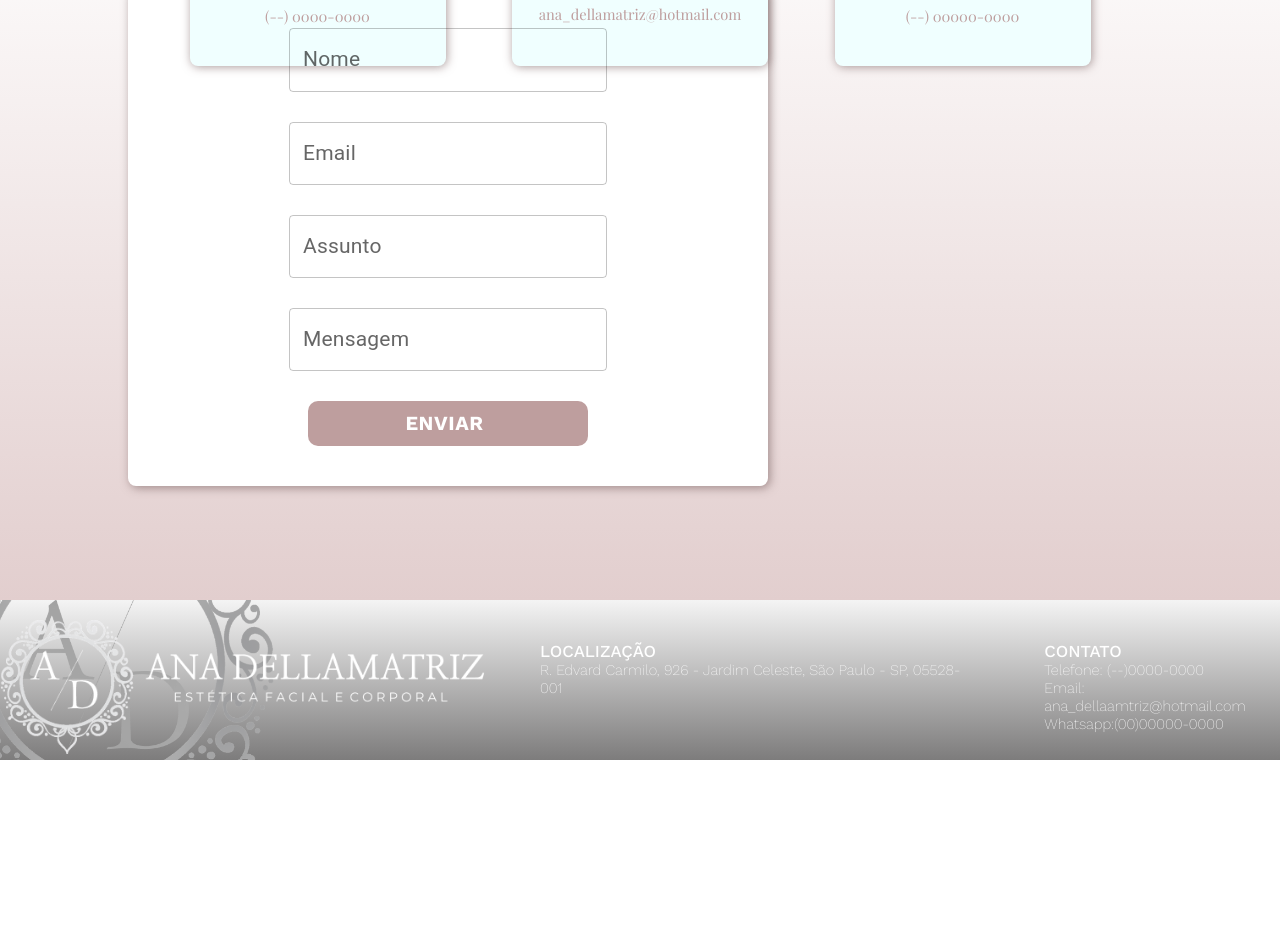
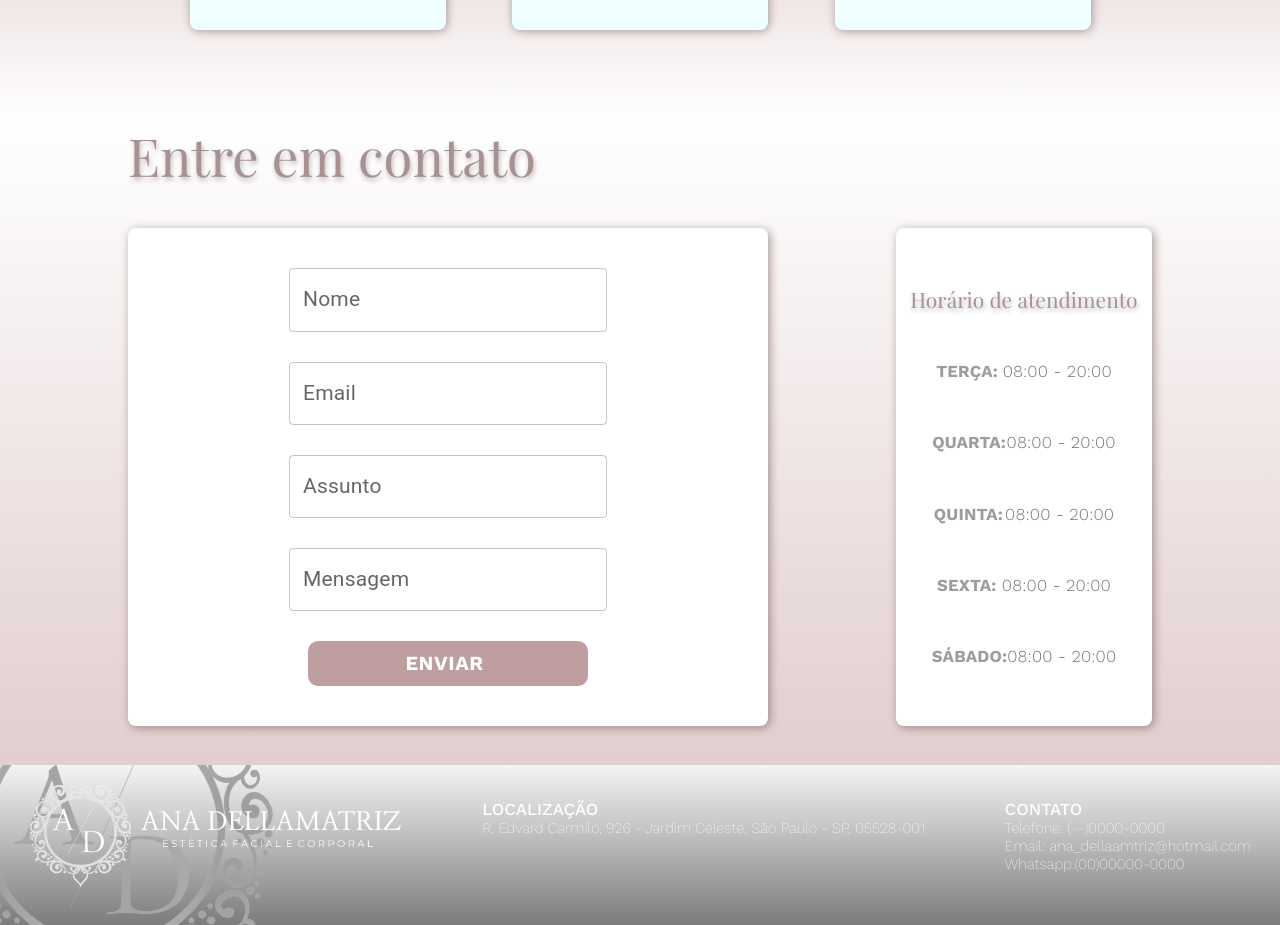
Before and after one commit to RenataDellamatriz/Ana-Dellamatriz, a React (Create React App) app: page /contato in a window 1280 px wide. Shown: the part 680-1605 px from the top of the page. Before the commit the page ends 1440 px from the top, so only its background shows below. Built offline with nearby package versions, Linux system fonts and the light colour scheme.

Commit message:
Making location page

```diff
--- a/src/App.tsx
+++ b/src/App.tsx
@@ -2,6 +2,7 @@ import "./App.css";
 import Contato from "./pages/contato";
 import Home from "./pages/home";
 import { BrowserRouter, Routes, Route } from "react-router-dom";
+import Localizacao from "./pages/localizacao";
 
 function App() {
   return (
@@ -9,6 +10,7 @@ function App() {
      <Routes>
         <Route path="/" element={<Home />} />
         <Route path="/contato" element={<Contato />} />
+        <Route path="/local" element={<Localizacao />} />
       </Routes>
     </BrowserRouter>
   );
--- a/src/components/Footer/Footer.css
+++ b/src/components/Footer/Footer.css
@@ -9,8 +9,9 @@
   }
 
   .logo {
-    width: 50%;
+    width: 30%;
     max-width: 500px;
+
   }
 
   .footer-wrapper {
--- a/src/components/Header/index.tsx
+++ b/src/components/Header/index.tsx
@@ -16,8 +16,16 @@ const Header = ({ sobreMimScroll }: { sobreMimScroll?: () => void }) => {
 
   const navigate = useNavigate();
 
+  const navigateToHome = () => {
+    navigate("/");
+  };
+
   const navigateToContact = () => {
     navigate("/contato");
+  };
+
+  const navigateToLocal = () => {
+    navigate("/local");
   };
 
   const changeBackground = () => {
@@ -62,7 +70,7 @@ const Header = ({ sobreMimScroll }: { sobreMimScroll?: () => void }) => {
           <a className="items">Serviços</a>
         </li>
         <li>
-          <a className="items">Localização</a>
+          <a className="items" onClick={navigateToLocal}>Localização</a>
         </li>
         <li>
           <Button
--- a/src/pages/contato/Contato.css
+++ b/src/pages/contato/Contato.css
@@ -16,9 +16,8 @@
     rgba(226, 206, 206, 1) 100%
   );
   width: 100vw;
-  height: auto;
+  height: 30vh;
   position: relative;
-
 }
 
 .card-wrapper {
@@ -70,10 +69,15 @@
 }
 
 .entre-em-contato {
+  padding-bottom: 3%;
   width: 100vw;
-  height: 90vh;
-  background: rgb(255,255,255);
-background: linear-gradient(180deg, rgba(255,255,255,1) 0%, rgba(226,206,206,1) 100%);
+  height: auto;
+  background: rgb(255, 255, 255);
+  background: linear-gradient(
+    180deg,
+    rgba(255, 255, 255, 1) 0%,
+    rgba(226, 206, 206, 1) 100%
+  );
 }
 
 .entre-em-contato h3 {
@@ -81,31 +85,90 @@ background: linear-gradient(180deg, rgba(255,255,255,1) 0%, rgba(226,206,206,1)
   font-size: 2.5rem;
   text-shadow: 1px 3px 5px #c0bbbb;
   color: rgb(166, 146, 146);
-  padding-left: 15%;
+  margin-left: 10%;
 }
 
-.input-wrapper{
-  width:50%;
-  height:auto;
-  padding:40px;
+.entre-em-contato-wrapper {
+  display: flex;
   margin-top: 3%;
-  margin-left: 10%;
+  justify-content: space-evenly;
+}
+
+.input-wrapper {
+  width: 50%;
+  height: auto;
+  padding: 40px;
   background-color: rgb(255, 255, 255);
   box-shadow: 2px 2px 10px rgba(115, 91, 91, 0.608);
   border-radius: 8px;
-
 }
-.input{
+.input {
   display: flex;
   flex-direction: column;
   align-items: center;
   gap: 30px;
 }
 
+.horario-de-atendimento-wrapper {
+  width: 20%;
+  height: auto;
+  background-color: rgb(255, 255, 255);
+  box-shadow: 2px 2px 10px rgba(115, 91, 91, 0.608);
+  border-radius: 8px;
+  display: flex;
+  flex-direction: column;
+ justify-content: center;
+ align-items: center;
+}
+.horario-de-atendimento-wrapper h5{
+  font-family: "Playfair Display", serif;
+  font-size: 1rem;
+  text-shadow: 1px 3px 5px #c0bbbb;
+  color: rgb(166, 146, 146);
+
+}
+
+.dias-de-atendimento{
+  display: flex;
+  flex-direction: column;
+
+}
+
+.dias-de-atendimento-letra {
+  display: flex;
+  padding-top: 25% ;
+  display: flex;
+  justify-content: space-evenly;
+}
+
+.dias-de-atendimento-letra p {
+  color: #787575;
+  font-weight: 300;
+  font-size: 0.8rem;
+
+}
+
 @media screen and (max-width: 768px) {
+  .input-wrapper {
+    width: 60%;
+  }
+  .horario-de-atendimento-wrapper {
+    width: 40%;
+  }
+  .entre-em-contato h3 {
+    text-align: center;
+    margin-left: 0;
+  }
+
   .card-wrapper {
     flex-direction: column;
     align-items: center;
+  }
+  .entre-em-contato-wrapper {
+    flex-direction: column;
+    align-items: center;
+    gap: 50px;
+    margin: auto;
   }
   .card {
     width: 60%;
@@ -114,7 +177,7 @@ background: linear-gradient(180deg, rgba(255,255,255,1) 0%, rgba(226,206,206,1)
     margin-top: 20%;
     margin-left: 15%;
   }
-  .card-background{
-    height: 60vh;
+  .card-background {
+    height: 90vh;
   }
 }
--- a/src/pages/contato/index.tsx
+++ b/src/pages/contato/index.tsx
@@ -1,4 +1,4 @@
-import { Box, Button, Input } from "@mui/material";
+import { Box, Button, Input, Typography } from "@mui/material";
 import Header from "../../components/Header";
 import backgroundContato from "../../images/backgroundContato.png";
 import cardTelefone from "../../images/card-telefone.png";
@@ -30,7 +30,7 @@ const Contato = () => {
       </Box>
 
       <Box className="card-background">
-        <div className='card-wrapper'>
+        <div className="card-wrapper">
           <div className="card">
             <img src={cardTelefone} />
             <h4>Telefone</h4>
@@ -47,16 +47,17 @@ const Contato = () => {
             <p>(--) 00000-0000</p>
           </div>
         </div>
-      </Box >
+      </Box>
 
-      <Box className='entre-em-contato'>
+      <Box className="entre-em-contato">
         <h3>Entre em contato</h3>
-        <div className='input-wrapper'>
-          <div className='input'>
-           <MuiTextField label='Nome'/>
-           <MuiTextField label='Email'/>
-           <MuiTextField label='Assunto'/>
-           <MuiTextField label='Mensagem'/>
+        <div className="entre-em-contato-wrapper">
+          <div className="input-wrapper">
+            <div className="input">
+              <MuiTextField label="Nome" />
+              <MuiTextField label="Email" />
+              <MuiTextField label="Assunto" />
+              <MuiTextField label="Mensagem" />
               <Button
                 sx={{
                   fontFamily: "Work Sans",
@@ -68,20 +69,85 @@ const Contato = () => {
                   transition: "2s, ease-in-out",
                   fontWeight: "700",
                   textAlign: "center",
-              cursor:'pointer',
-              width:'50%',
+                  cursor: "pointer",
+                  width: "50%",
 
                   "&:hover": {
                     backgroundColor: "#a97683",
-              }
+                  },
                 }}
-            > ENVIAR</Button>
+              >
+                {" "}
+                ENVIAR
+              </Button>
             </div>
-          <div className='horario-de-atendimento'></div>
+          </div>
+          <div className="horario-de-atendimento-wrapper">
+                <h5>Horário de atendimento</h5>
+            <div className="dias-e-horario-wrapper">
+              <ul className="dias-de-atendimento">
+                <Typography
+                  sx={{
+                    fontFamily: "Work sans",
+                    fontWeight: "700",
+                    color: "#9d9d9d",
+                    fontSize:'0.8rem'
+                  }}
+                  className="dias-de-atendimento-letra"
+                >
+                  TERÇA: <p>08:00 - 20:00</p>
+                </Typography>
+                <Typography
+                  sx={{
+                    fontFamily: "Work sans",
+                    fontWeight: "700",
+                    color: "#9d9d9d",
+                    fontSize:'0.8rem'
+                  }}
+                  className="dias-de-atendimento-letra"
+                >
+                  QUARTA: <p>08:00 - 20:00</p>
+                </Typography>
+                <Typography
+                  sx={{
+                    fontFamily: "Work sans",
+                    fontWeight: "700",
+                    color: "#9d9d9d",
+                    fontSize:'0.8rem'
+                  }}
+                  className="dias-de-atendimento-letra"
+                >
+                  QUINTA: <p>08:00 - 20:00</p>
+                </Typography>
+                <Typography
+                  sx={{
+                    fontFamily: "Work sans",
+                    fontWeight: "700",
+                    color: "#9d9d9d",
+                    fontSize:'0.8rem'
+                  }}
+                  className="dias-de-atendimento-letra"
+                >
+                  SEXTA: <p>08:00 - 20:00</p>
+                </Typography>
+                <Typography
+                  sx={{
+                    fontFamily: "Work sans",
+                    fontWeight: "700",
+                    color: "#9d9d9d",
+                    fontSize:'0.8rem'
+                  }}
+                  className="dias-de-atendimento-letra"
+                >
+                  SÁBADO: <p>08:00 - 20:00</p>
+                </Typography>
+              </ul>
+            </div>
+          </div>
         </div>
       </Box>
 
-      <Footer/>
+      <Footer />
     </>
   );
 };
--- /dev/null
+++ b/src/pages/localizacao/index.tsx
@@ -0,0 +1,32 @@
+import { Box } from "@mui/material";
+import Footer from "../../components/Footer";
+import Header from "../../components/Header";
+
+const Localizacao = () => {
+  return (
+    <>
+      <Box
+        sx={{
+          background:
+            "linear-gradient(0deg, rgba(207,207,207,1) 0%, rgba(101,97,97,1) 100%)",
+        }}
+      >
+        <Header />
+      </Box>
+      <Box className='main-content-localizacao'
+        sx={{
+          width: "100vw",
+          height: "70vh",
+          background:
+            "linear-gradient(180deg,rgba(255, 255, 255, 1) 0%,rgba(226, 206, 206, 1) 100%",
+        }}
+      >
+        <h3>Localização</h3>
+        <div className="localizacao-wrapper"></div>
+      </Box>
+      <Footer />
+    </>
+  );
+};
+
+export default Localizacao;
--- /dev/null
+++ b/src/pages/localizacao/localizacao.css
@@ -0,0 +1,12 @@
+.main-content-localizacao h3{
+    font-family: "Playfair Display", serif;
+  font-size: 2.5rem;
+  text-shadow: 1px 3px 5px #c0bbbb;
+  color: rgb(166, 146, 146);
+}
+
+.localizacao-wrapper{
+    width: 60%;
+    height:40%;
+    background-color: aquamarine;
+}
```
Lines whose indentation alone changed are shown as unchanged.
